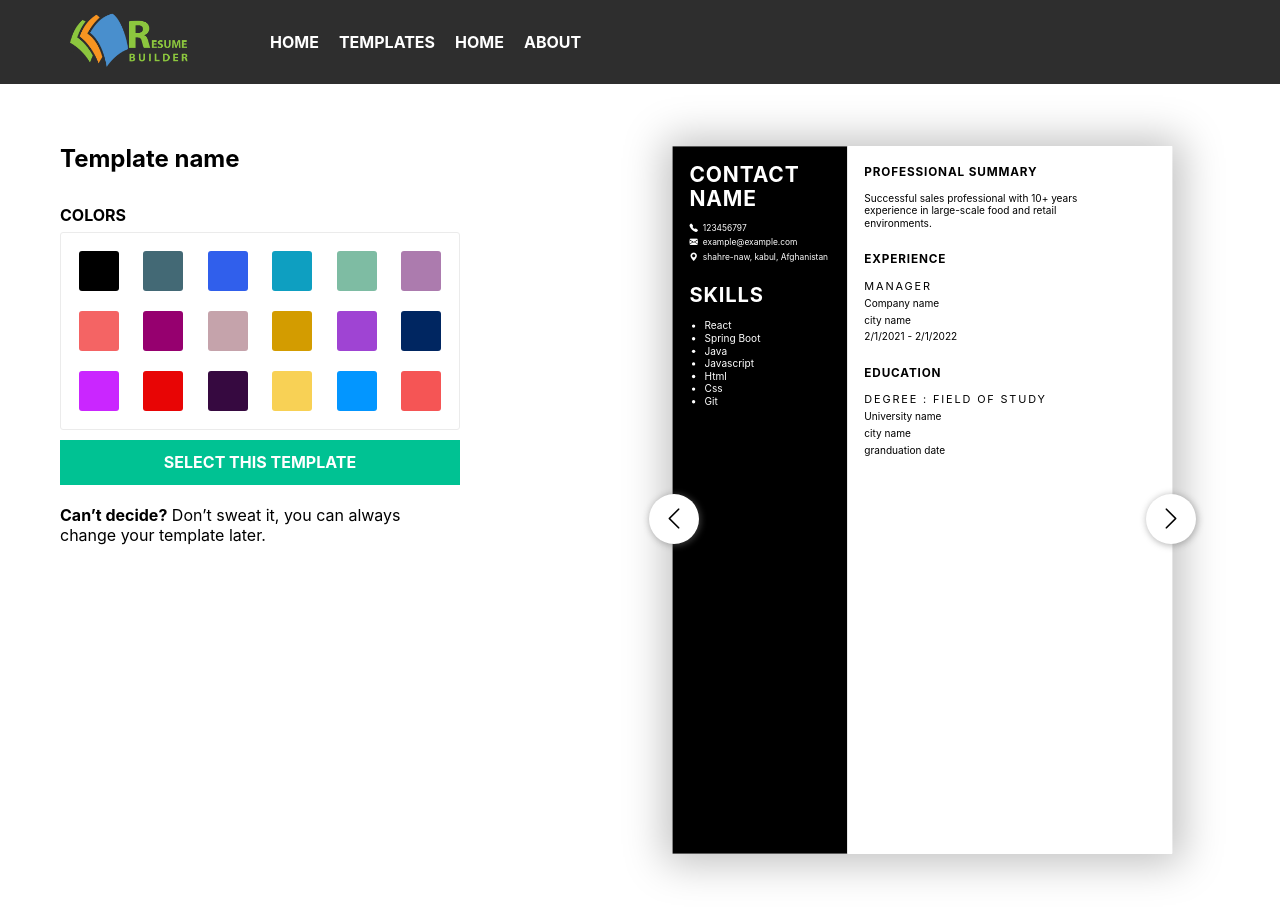
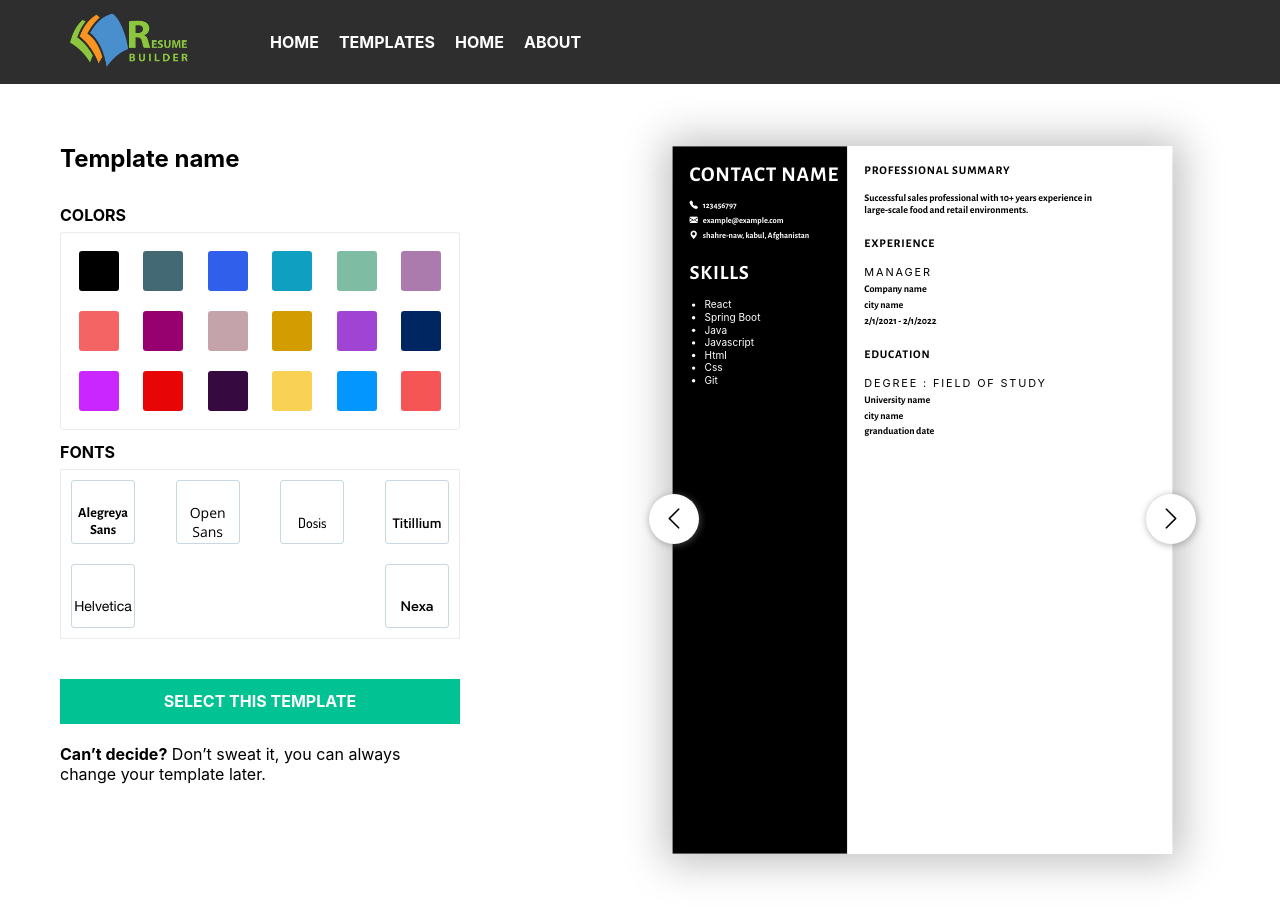
Before and after one commit to Aliherawi7/resume-builder, a React (Create React App) app: page /templates in a window 1280 px wide. Shown: the top 918 px of the page. Built offline with nearby package versions, Linux system fonts and the light colour scheme.

Commit message:
font component added

```diff
--- a/src/GettingStarted.js
+++ b/src/GettingStarted.js
@@ -1,31 +1,30 @@
 import React,{useState, useEffect} from 'react'
 import './GettingStarted.css'
-import Template1 from './Templates/Template1'
-import Template2 from './Templates/Template2'
+import Templates from './Templates/Templates'
 import example from './Templates/example'
 import { Link } from 'react-router-dom'
 import ColorBox from './UI/ColorBox'
-const templates = [Template1, Template2]
+import Fonts from './UI/Fonts'
+
 let counter = 0
 function GettingStarted() {
 
-    const [Template, setTemplate] = useState({component:templates[0]})
+    const [Template, setTemplate] = useState({component:Templates[0]})
+    const [font, setFont] = useState('AlegreyaSans');
     const [color, setColor] = useState('#000')
     const spanColor = e => {
         let selectedColor = "#" + (e.target.outerHTML.split('#')[1].split(';')[0])
         setColor(selectedColor)
     }
     const nextHandler = ()=>{
-        if(counter >= templates.length-1) counter = -1
+        if(counter >= Templates.length-1) counter = -1
         counter++;
-        console.log(templates.length)
-        setTemplate({component:templates[counter]})
+        setTemplate({component:Templates[counter]})
     }
     const prevHandler = ()=>{
-        if(counter <= 0) counter = templates.length
+        if(counter <= 0) counter = Templates.length
         counter--;
-        console.log(counter)
-        setTemplate({component:templates[counter]})
+        setTemplate({component:Templates[counter]})
     }
     return (
         <div className="getting-started">
@@ -35,7 +34,8 @@ function GettingStarted() {
                     <p className='template-description'></p>
                     <div className='color-box'>
                         {<ColorBox spanColor={spanColor} />}
-                        <Link to={"/build/template&&color=" + color.slice(1) + "&template=" + counter} className='btn-select-template'>
+                        <Fonts fontChange={(fontName)=> setFont(fontName)} />
+                        <Link to={"/build/template&&color=" + color.slice(1)+"&&font="+ font + "&&template=" + counter} className='btn-select-template'>
                             SELECT THIS TEMPLATE
                         </Link>
                         <p><b>Can’t decide?</b> Don’t sweat it, you can always change your template later.</p>
@@ -53,6 +53,7 @@ function GettingStarted() {
                             experience={example.experience}
                             education={example.education}
                             color ={color}
+                            font={font}
                         />}
                     </div>
                     <button className='btn-right' onClick={prevHandler}><i className='bi bi-chevron-right'></i></button>
```
